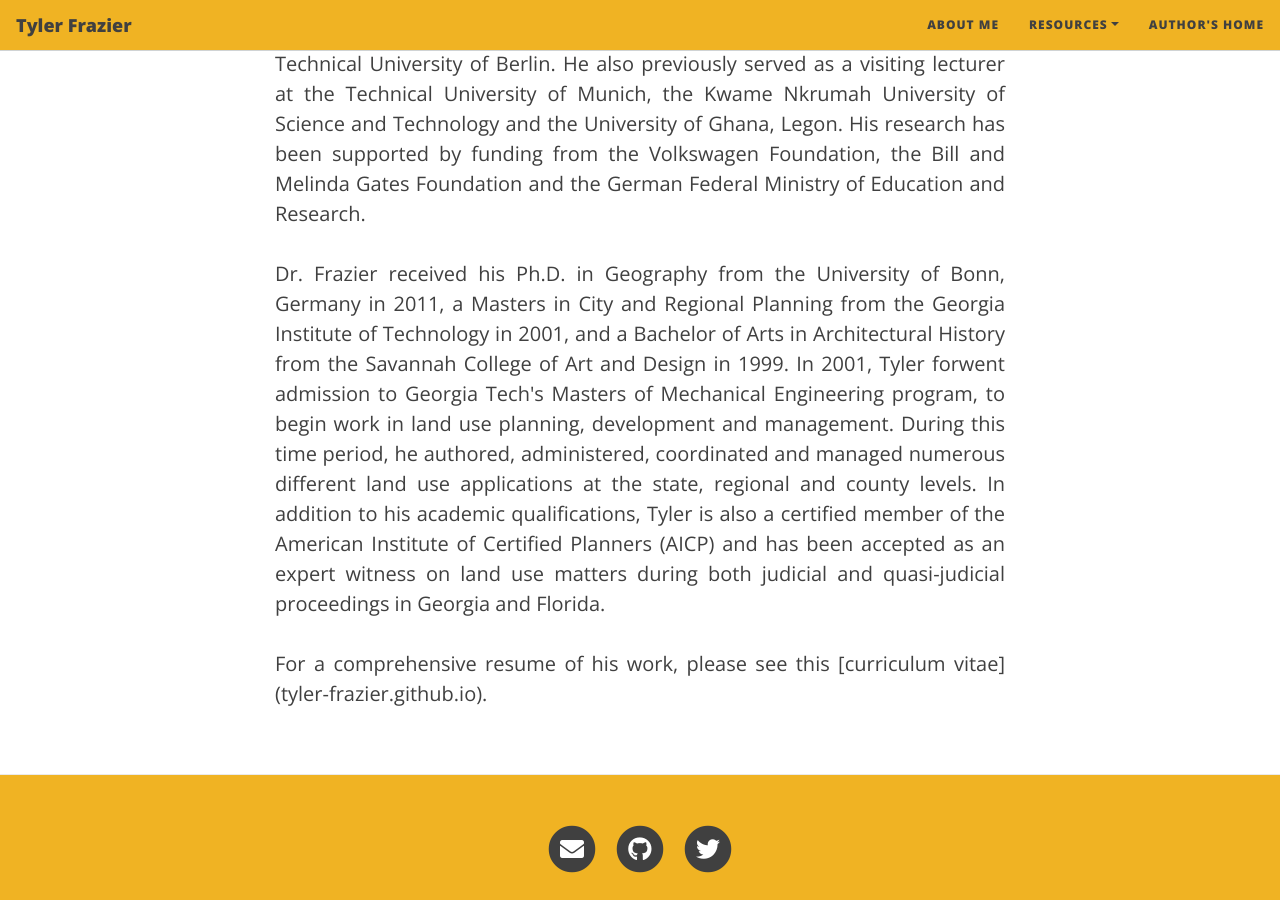
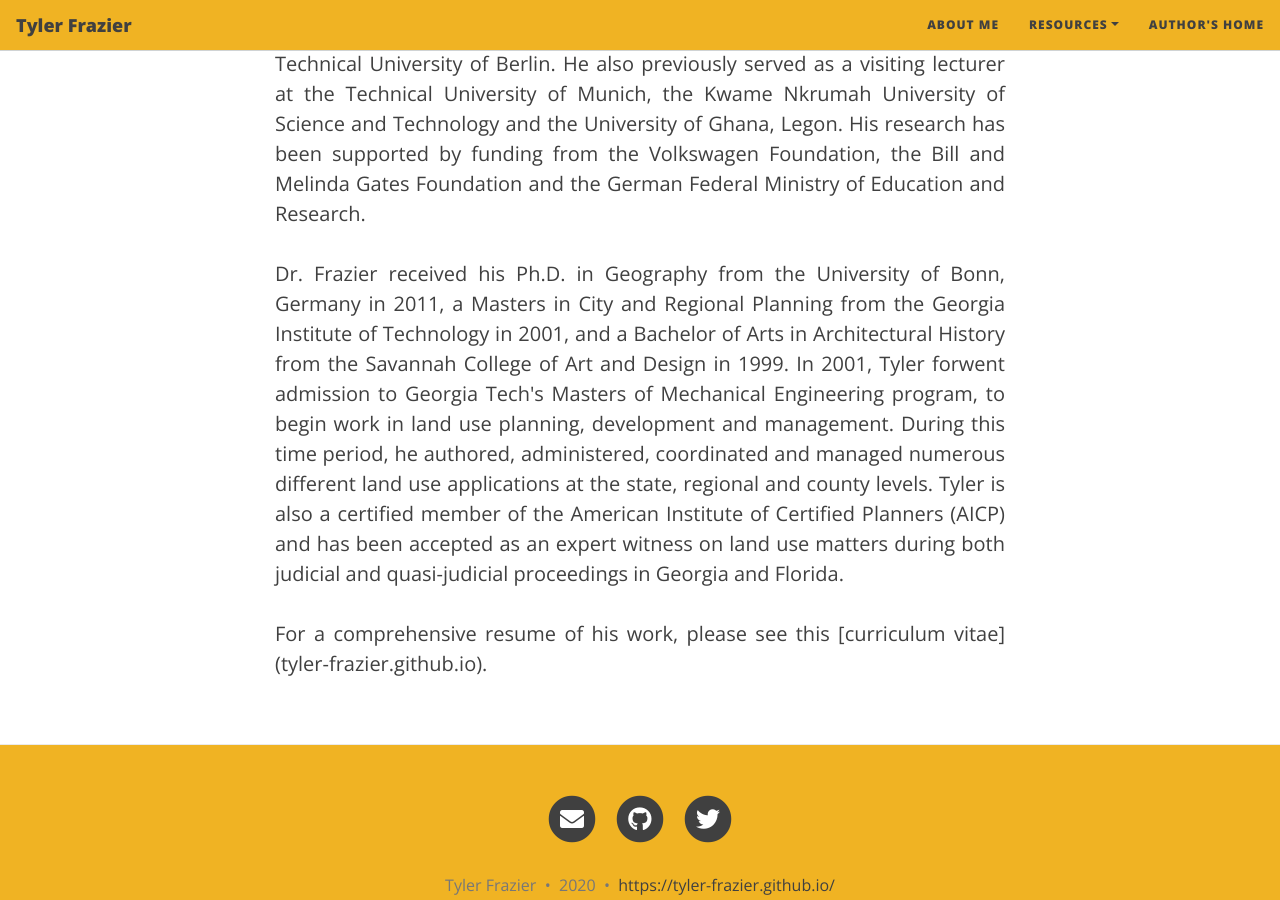
Before and after one commit to tyler-frazier/tyler-frazier.github.io, a Jekyll site: the page built from aboutme.md, in a window 1280 px wide and 900 px high, scrolled down 711 px. Built offline with Jekyll 4.4.1, drawn with Linux system fonts in a browser that asks for light colours; nearby versions of some CDN libraries.

Commit message:
Update aboutme.md

```diff
--- a/aboutme.md
+++ b/aboutme.md
@@ -24,7 +24,7 @@ Tyler James Frazier is a Lecturer of Data Science at William & Mary.  His resear
 <br>
 <br>
 
-Dr. Frazier received his Ph.D. in Geography from the University of Bonn, Germany in 2011, a Masters in City and Regional Planning from the Georgia Institute of Technology in 2001, and a Bachelor of Arts in Architectural History from the Savannah College of Art and Design in 1999.  In 2001, Tyler forwent admission to Georgia Tech's Masters of Mechanical Engineering program, to begin work in land use planning, development and management.  During this time period, he authored, administered, coordinated and managed numerous different land use applications at the state, regional and county levels.  In addition to his academic qualifications, Tyler is also a certified member of the American Institute of Certified Planners (AICP) and has been accepted as an expert witness on land use matters during both judicial and quasi-judicial proceedings in Georgia and Florida.
+Dr. Frazier received his Ph.D. in Geography from the University of Bonn, Germany in 2011, a Masters in City and Regional Planning from the Georgia Institute of Technology in 2001, and a Bachelor of Arts in Architectural History from the Savannah College of Art and Design in 1999.  In 2001, Tyler forwent admission to Georgia Tech's Masters of Mechanical Engineering program, to begin work in land use planning, development and management.  During this time period, he authored, administered, coordinated and managed numerous different land use applications at the state, regional and county levels.  Tyler is also a certified member of the American Institute of Certified Planners (AICP) and has been accepted as an expert witness on land use matters during both judicial and quasi-judicial proceedings in Georgia and Florida.
 
 <br>
 <br>
```
